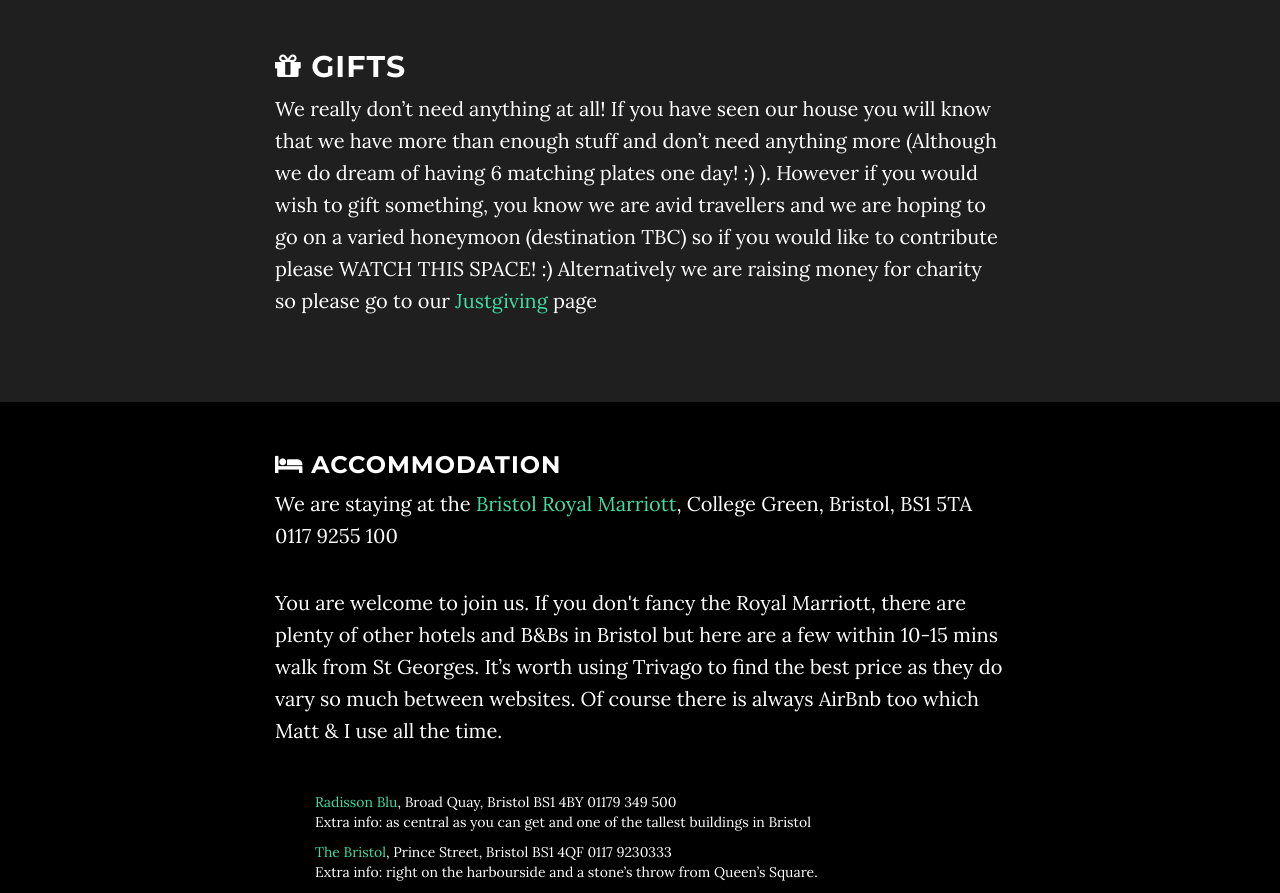
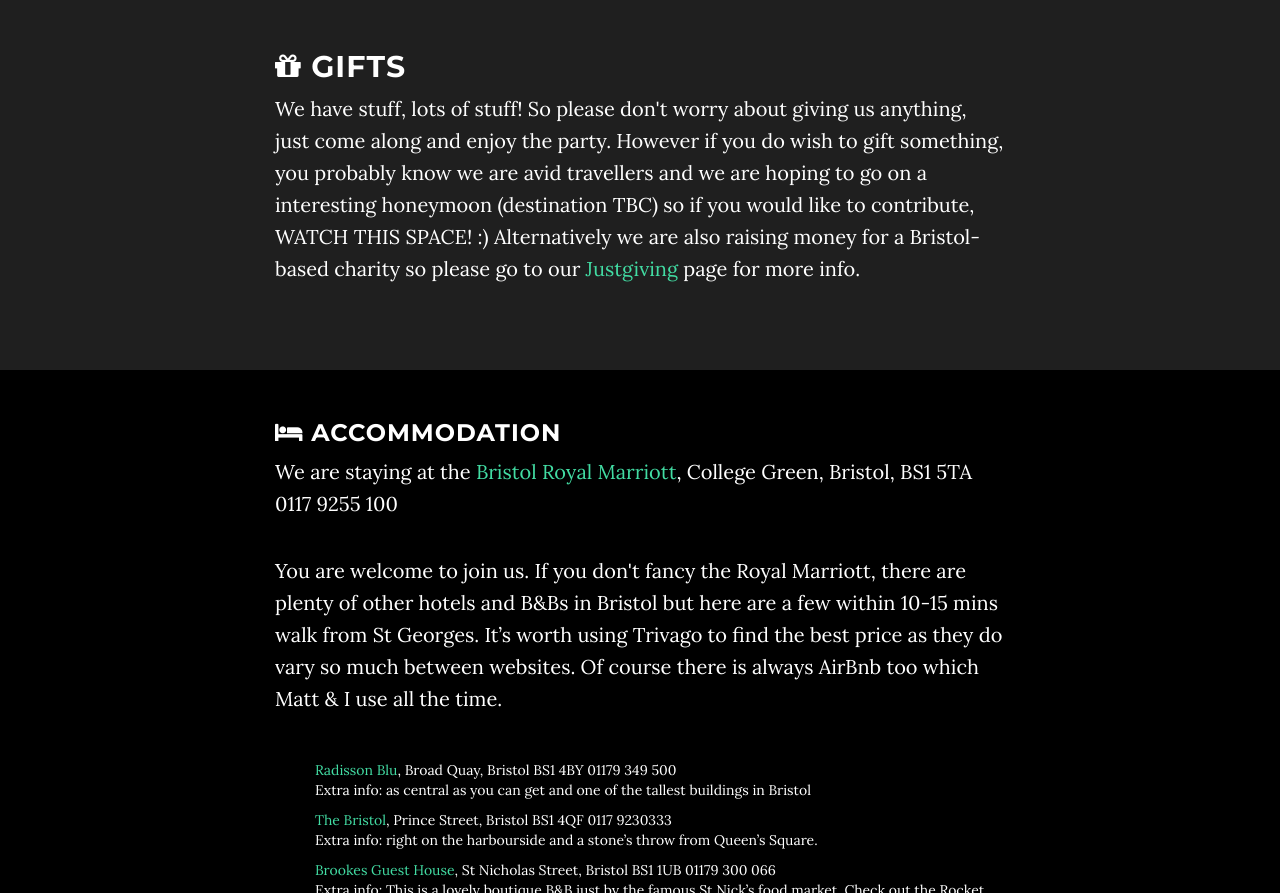
Before and after one commit to mattburns/onlytook12years, a website: page index.html in a window 1280 px wide. Shown: the part 2343-3236 px from the top of the page. Drawn offline with nearby package versions, Linux system fonts and the light colour scheme; some packages are replaced by stand-ins of ours.

Commit message:
updated gift section

```diff
--- a/index.html
+++ b/index.html
@@ -170,9 +170,8 @@
             <div class="container">
                 <div class="col-lg-8 col-lg-offset-2">
                     <h2><i class="fa fa-gift" aria-hidden="true"></i> Gifts</h2>
-                    <p>We really don’t need anything at all! If you have seen our house you will know that we have more than enough stuff and don’t need anything more (Although we do dream of having 6 matching plates one day! :) ).
-However if you would wish to gift something, you know we are avid travellers and we are hoping to go on a varied honeymoon (destination TBC) so if you would like to contribute please WATCH THIS SPACE! :)
-Alternatively we are raising money for charity so please go to our <a href="https://www.justgiving.com/fundraising/onlytook12years">Justgiving</a> page
+                    <p>We have stuff, lots of stuff! So please don't worry about giving us anything, just come along and enjoy the party. However if you do wish to gift something, you probably know we are avid travellers and we are hoping to go on a interesting honeymoon (destination TBC) so if you would like to contribute, WATCH THIS SPACE! :)
+Alternatively we are also raising money for a Bristol-based charity so please go to our <a href="https://www.justgiving.com/fundraising/onlytook12years">Justgiving</a> page for more info.
                       </p>
                 </div>
             </div>
```
